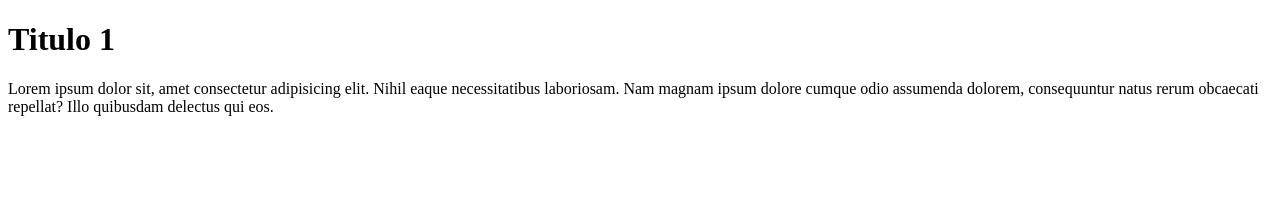
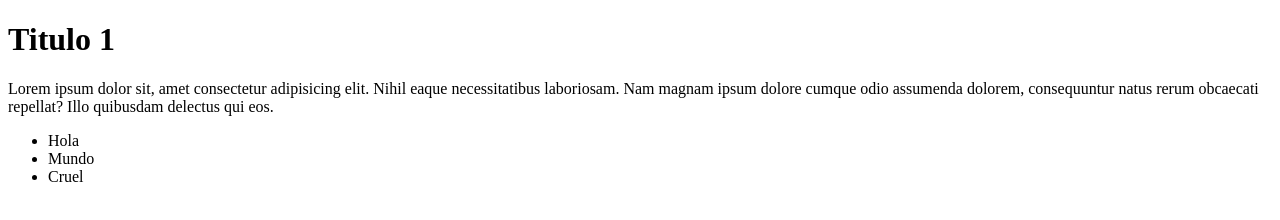
Before and after one commit to PioPio31/prueba-Repositorio-Remoto, a plain HTML site: page index.html in a window 1280 px wide. Drawn offline with Linux system fonts and the light colour scheme.

Commit message:
Agregue un elemento lista

```diff
--- a/index.html
+++ b/index.html
@@ -11,5 +11,10 @@
 
     <p>Lorem ipsum dolor sit, amet consectetur adipisicing elit. Nihil eaque necessitatibus laboriosam. Nam magnam ipsum dolore cumque odio assumenda dolorem, consequuntur natus rerum obcaecati
         repellat? Illo quibusdam delectus qui eos.</p>
-</body>
+<ul>
+    <li>Hola</li>
+    <li>Mundo</li>
+    <li>Cruel</li>
+</ul>
+    </body>
 </html>
```
